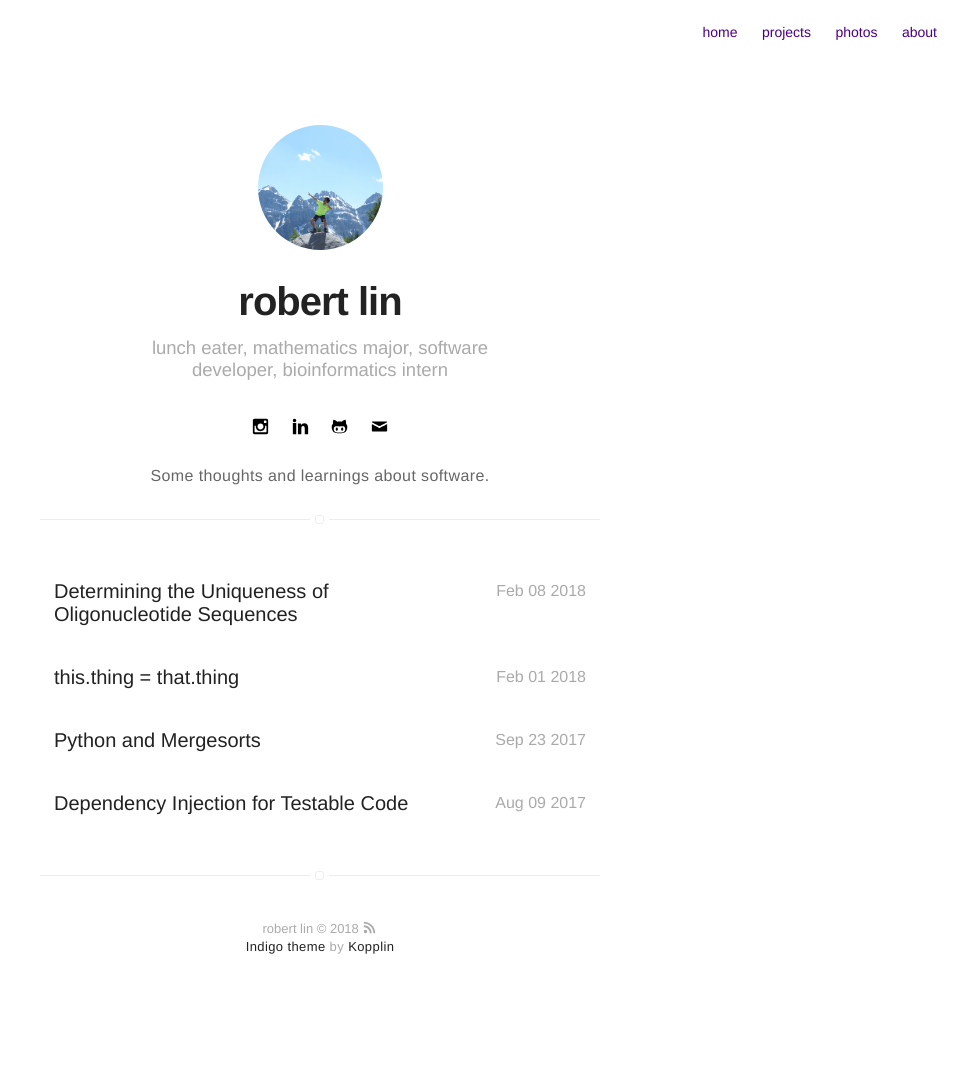
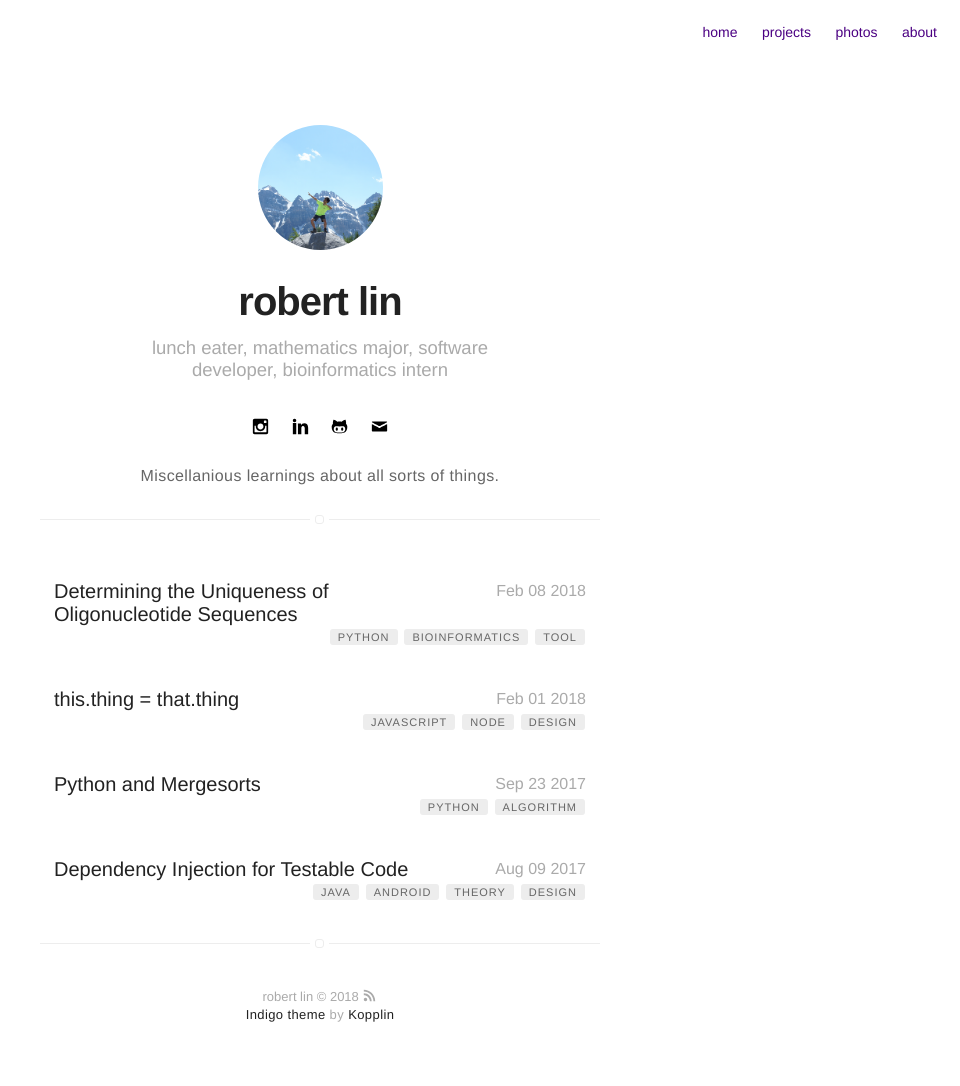
Before and after one commit to bobheadxi/bobheadxi.github.io, a Jekyll site: the page built from blog/index.html, in a window 1280 px wide. Shown: the whole page, without its empty margins (320-1280 px from the left). Built offline with Jekyll 4.4.1, drawn with Linux system fonts in a browser that asks for light colours; before the commit the page ends 1018 px from its top, so only the background shows below that.

Commit message:
Tags in posts

```diff
--- a/_includes/blog-post.html
+++ b/_includes/blog-post.html
@@ -3,4 +3,9 @@
         <aside class="date"><time datetime="{{ post.date | date:"%d-%m-%Y" }}">{{ post.date | date: "%b %d %Y" }}</time></aside>
         <h3 class="title">{{ post.title }}</h3>
     </a>
+    <div class="post-tags">
+        {% for tag in post.tags %}
+            <a class="item" href="{{ site.url }}/tags/#{{ tag | slugify }}">{{ tag }}</a>
+        {% endfor %}
+    </div>
 </div>
--- a/_posts/2018-2-8-unique-sequences.md
+++ b/_posts/2018-2-8-unique-sequences.md
@@ -7,6 +7,7 @@
 tag:
 - python
 - bioinformatics
+- tool
 star: false
 category: blog
 author: robert
--- a/_sass/pages/home-blog-projects.sass
+++ b/_sass/pages/home-blog-projects.sass
@@ -68,8 +68,6 @@
     > .item:hover > .url > .title
         color: $delta
 
-    // maybe we can't nest html5 elements
-    // can you help me?
     aside
         position: relative
         top: 2px
@@ -104,8 +102,6 @@
     > .item:hover > .url > .title
         color: $delta
 
-    // maybe we can't nest html5 elements
-    // can you help me?
     aside
         position: relative
         top: 2px
@@ -119,6 +115,30 @@
 
     .item:hover .url aside
         color: $alpha
+
+.blog > .list > .item
+    > .post-tags
+        color: $gama
+        font-weight: 300
+        font-size: 1.4rem
+        text-transform: uppercase
+        text-align: right
+        display: block
+        margin-bottom: 2rem
+        margin-top: -2rem
+        letter-spacing: 1px
+        -webkit-font-smoothing: antialiased
+        text-rendering: optimizeLegibility
+    > .post-tags > .item
+        padding: 2px 8px
+        border-radius: 3px
+        font-size: 1.1rem
+        background: $epsilon
+        color: $alpha
+        letter-spacing: 1px
+        margin: 3px 1px
+        text-decoration: none
+        display: inline-block
 
 .blog > .list > .item > .url,
 .projects > .list > .item > .url
--- a/blog/index.html
+++ b/blog/index.html
@@ -5,7 +5,7 @@
 title: Blog
 ---
 <p align="center">
-	Some thoughts and learnings about software.
+	Miscellanious learnings about all sorts of things.
 </p>
 
 <section class="list">
```
